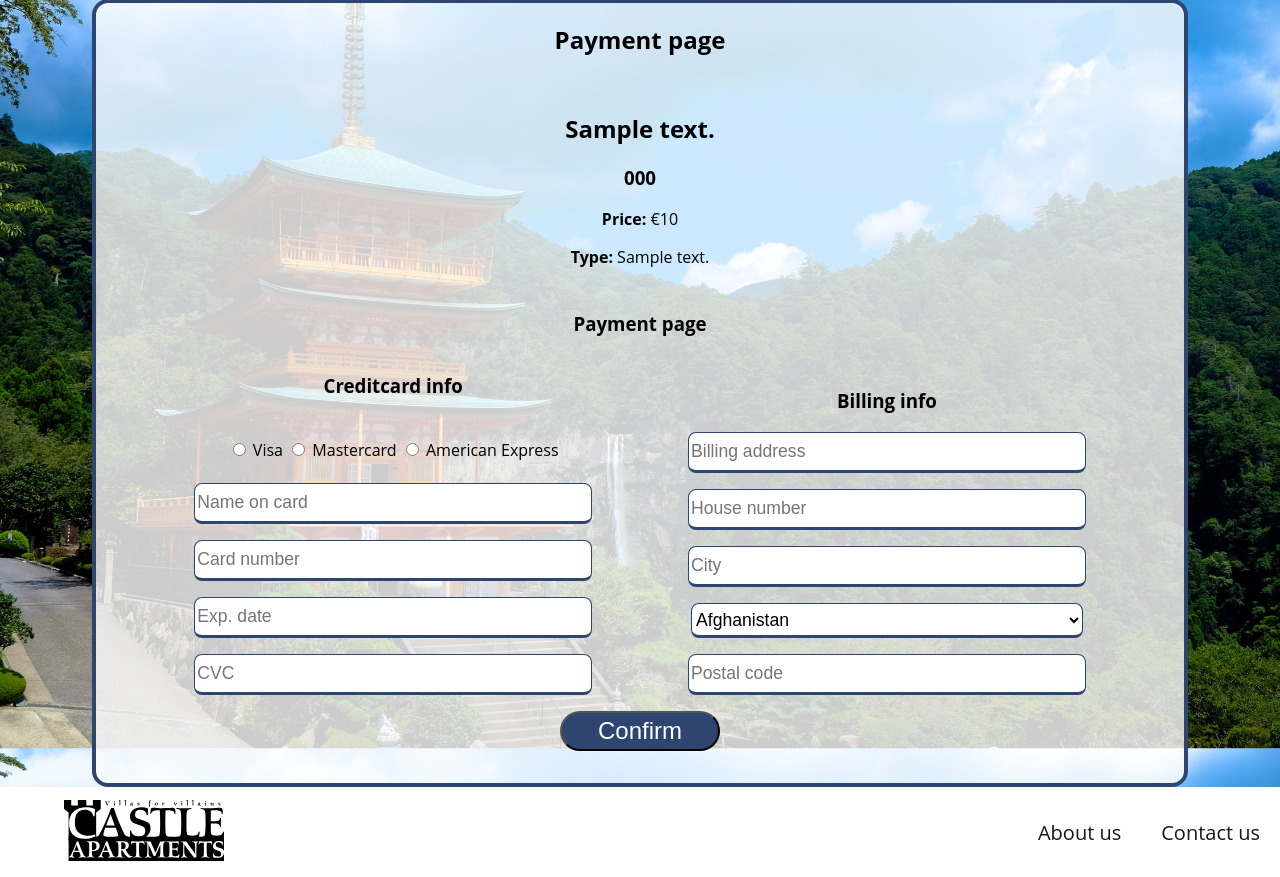
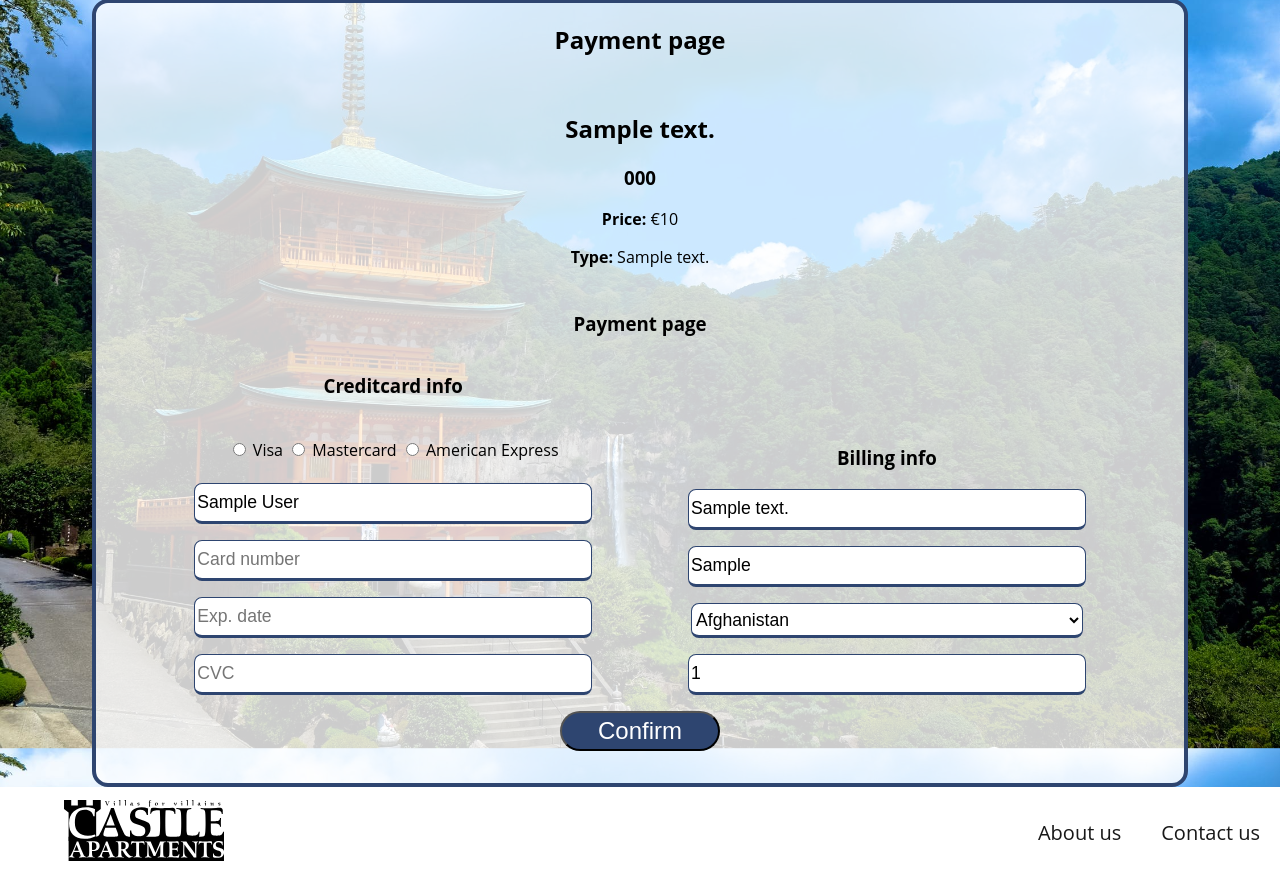
Before and after one commit to ymir17/castleApt, a Django app: page /payment/1 in a window 1280 px wide. Shown: the part 105-982 px from the top of the page. Run offline with Django 3.2, Linux system fonts and the light colour scheme; a user stored in the database is signed in; tables that the repository leaves empty hold one stand-in row (values such as "Sample post").

Commit message:
implemented autofill in payments

```diff
--- a/payment/forms/forms.py
+++ b/payment/forms/forms.py
@@ -2,6 +2,7 @@ from django import forms
 from django.forms import ModelForm
 # from django_countries import countries
 # from django_countries.fields import CountryField
+from signup.models import Users
 
 CARD_TYPE = [
     ('visa', 'Visa'),
@@ -284,6 +285,7 @@ class PaymentForm(forms.Form):
         required=True,
         widget=forms.TextInput,
     )
+    UsersCountry = Users.objects.all()
 
     def __init__(self, *args, **kwargs):
         super().__init__(*args, **kwargs)
--- a/payment/views.py
+++ b/payment/views.py
@@ -1,17 +1,31 @@
 from django.shortcuts import render, get_object_or_404
+
+from payment.forms import forms
 from property.models import Properties, PropImages
 from payment.forms.forms import PaymentForm
 from contacts.models import Realtors
-from signup.models import Accounts
+from signup.models import Accounts, Users
 
 
 def index(request, id):
     return render(request, 'Payment/payment.html', {
         'form': PaymentForm(data=request.GET),
         'property': get_object_or_404(Properties, pk=id),
-        'images': PropImages.objects.filter(propImgUrl__contains='_00').order_by("propertyId_id")
+        'images': PropImages.objects.filter(propImgUrl__contains='_00').order_by("propertyId_id"),
+        'userInfo': userInfo(request.user.id),
+        'countries': forms.COUNTRIES,
     })
 
+
+def userInfo(id):
+    user = Users.objects.get(user_id=id)
+    q = {
+        'address': user.address,
+        'city': user.city,
+        'country': user.country.capitalize(),
+        'zip': user.zipCode,
+    }
+    return q
 
 def paymentReview(request, id):
     return render(request, 'Paymentreview/paymentreview.html', {
--- a/paymentreview/views.py
+++ b/paymentreview/views.py
@@ -3,5 +3,5 @@ from django.shortcuts import render
 # Create your views here.
 
 def index(request):
-    print(request.POST)
+    # print(request.user.id)
     return render(request, 'Paymentreview/paymentreview.html')
--- a/templates/Payment/payment.html
+++ b/templates/Payment/payment.html
@@ -19,7 +19,7 @@
                 <h2>{{ property.address }}</h2>
                 <h3>{{ property.zipCode }}</h3>
                 <p><b>Price: </b>&euro;{{ property.price }}</p>
-                <p><b>Type: </b>{{ property.description }}</p>
+                <p><b>Type: </b>{{ property.description.capitalize }}</p>
             </div>
         </div>
         <div class='billing-container'>
@@ -32,18 +32,38 @@
                         {{ field }} {{ field.subject.label_tag }}
                     {% endfor %}
                     <br><br>
-                    {{ form.nameOnCard }}
+                    {% if form.nameOnCard %}
+{#                       {{ form.nameOnCard }}#}
+                        <input id="{{ form.nameOnCard.id_for_label }}" class="inputs" name="{{ form.nameOnCard.html_name }}" placeholder="Full Name" type="text" value="{{ user.first_name }} {{ user.last_name }}">
+                    {% endif %}
+
                     {{ form.cardNumber }}
                     {{ form.expDate }}
                     {{ form.cvc }}
                 </div>
                 <div class='box2'>
                     <h3>Billing info</h3>
-                    {{ form.bAddress }}
-                    {{ form.houseNumber }}
-                    {{ form.city }}
-                    {{ form.country}}
-                    {{ form.zipCode }}
+                    {% if form.bAddress %}
+                        <input id="{{ form.bAddress.id_for_label }}" class="inputs" name="{{ form.bAddress.html_name }}" placeholder="Billing Address" type="text" value="{{ userInfo.address }}">
+                    {% endif %}
+                    {% if form.city%}
+                        <input id="{{ form.city.id_for_label }}" class="inputs" name="{{ form.city.html_name }}" placeholder="City" type="text" value="{{ userInfo.city }}">
+                    {% endif %}
+                    {% if form.country %}
+                        <select id="{{ form.country.id_for_label }}" class="inputs" name="country">
+                            {% for value, country in countries %}
+                                <option value="{{ value }}" {% if country == userInfo.country %} selected {% endif %}>{{ country }}</option>
+                            {% endfor %}
+                        </select>
+                    {% endif %}
+                    {% if form.zipCode %}
+                        <input id="{{ form.zipCode.id_for_label }}" class="inputs" name="{{ form.zipCode.html_name }}" placeholder="Postal Code" type="number" value="{{ userInfo.zip }}">
+                    {% endif %}
+{#                    {{ form.bAddress }}#}
+{#                    {{ form.houseNumber }}#}
+{#                    {{ form.city }}#}
+{#                    {{ form.country}}#}
+{#                    {{ form.zipCode }}#}
                 </div>
                 <input class="button" type="submit" value="Confirm">
             </form>
```
